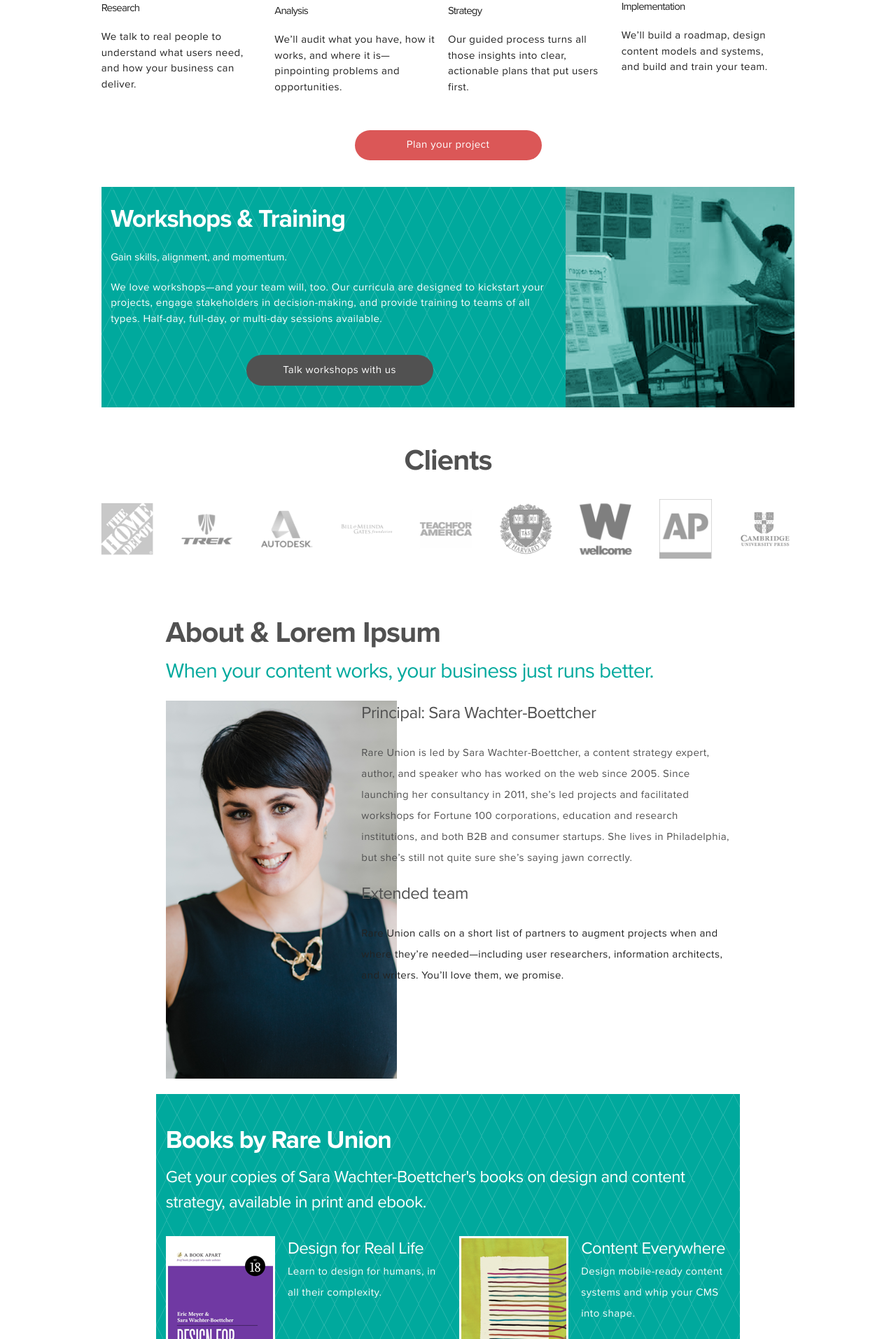
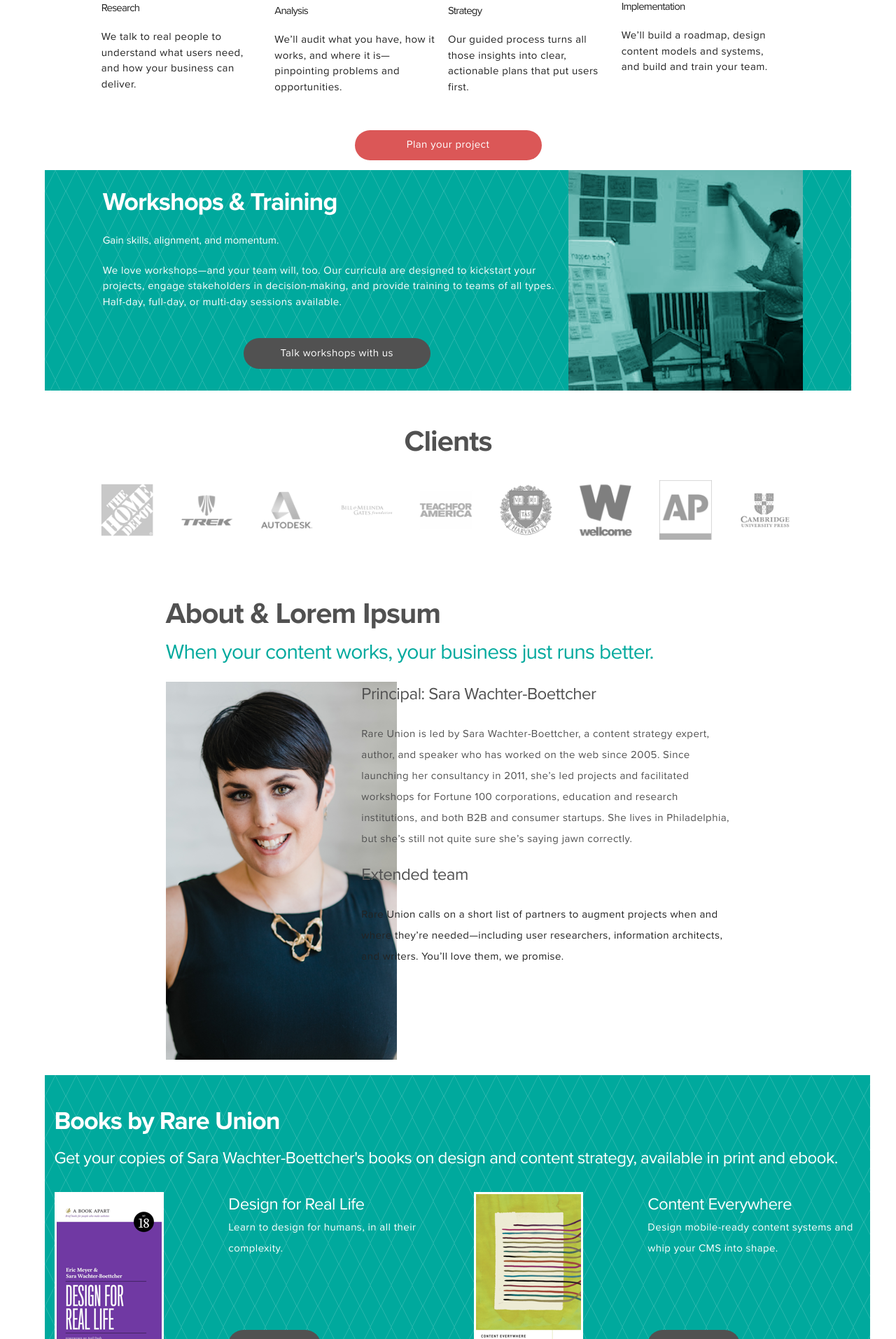
Before and after one commit to sarawb/sarawb.github.io, a Jekyll site: the page built from index.html, in a window 1280 px wide. Shown: the part 941-2854 px from the top of the page at 70% size. Built offline with Jekyll 4.4.1, drawn with Linux system fonts in a browser that asks for light colours; some web fonts are replaced.

Commit message:
Fix spacing and background on workshops section

```diff
--- a/_sass/_rare_union.scss
+++ b/_sass/_rare_union.scss
@@ -224,9 +224,10 @@
   background-repeat: no-repeat;
 }
 
-#workshop-description {
+#workshops-and-training {
   background-image: url("../images/diamonds-sm.png");
   padding: 0.9em;
+  margin-top: 0.9em;
 }
 
 #workshops-and-training h3 {
@@ -540,11 +541,15 @@
     background-position: right top;
   }
 
+  #workshops-and-training{
+    background-image: url("../images/diamonds.png");
+    padding: 0;
+  }
+
   #workshop-description {
     width: 66%;
     height: 288px;
     margin: 0;
-    background-image: url("../images/diamonds.png");
     padding: 0.9em;
   }
 
@@ -705,7 +710,16 @@
     position: relative;
   }
 
-  #about, #books, #contact-form {
+  #workshops-and-training, #books {
+    width: 100%;
+  }
+
+  .workshop-wrapper {
+    width: 88%;
+    margin: 0 auto;
+  }
+
+  #about, #contact-form {
     width: 70%;
   }
 
```
